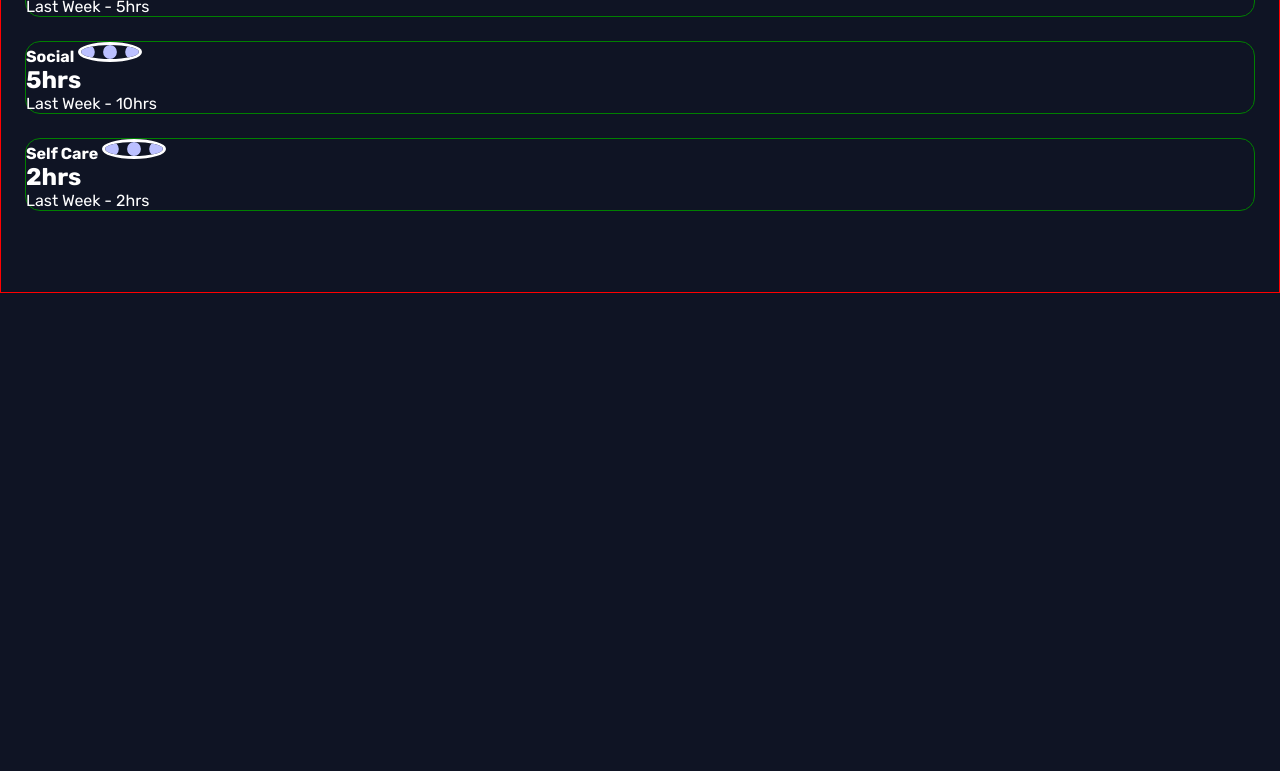
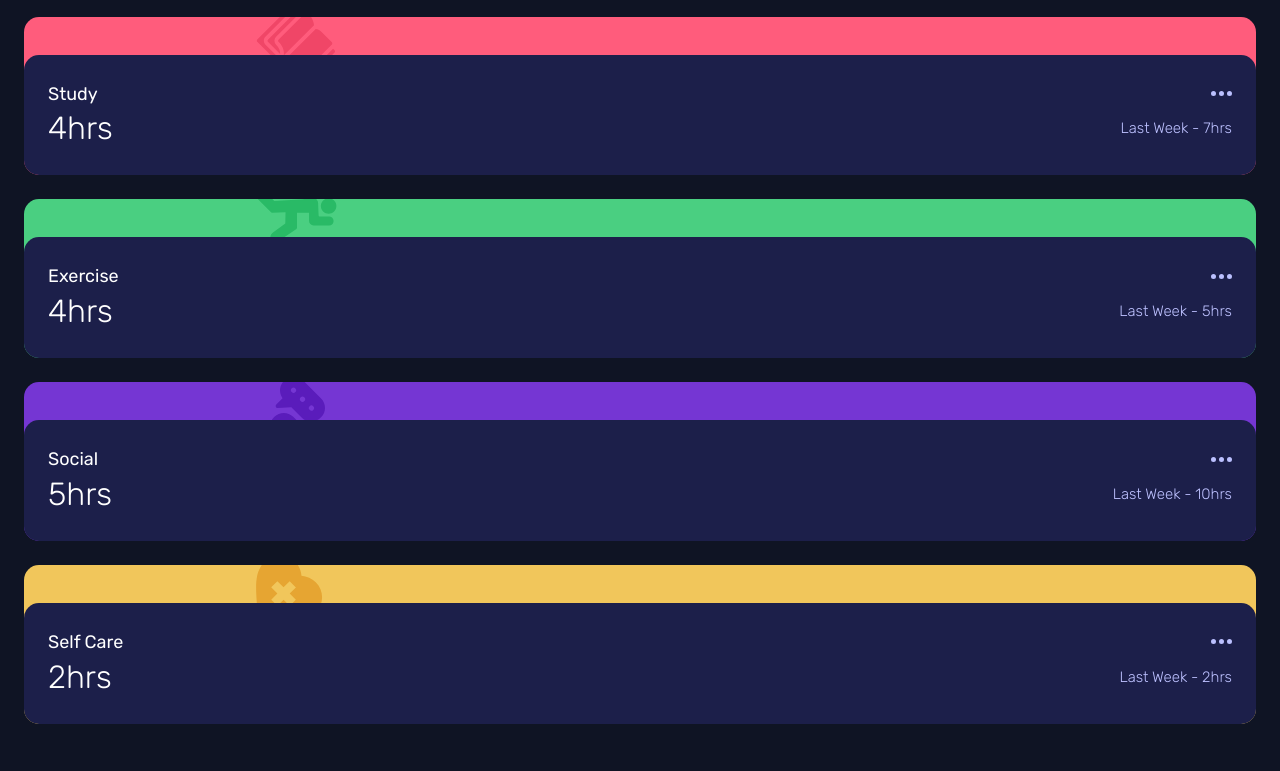
Before and after one commit to barka-dev/time-tracking-dashboard, a plain HTML site: page index.html in a window 1280 px wide. Shown: the part 660-1431 px from the top of the page. Before the commit the page ends 953 px from the top, so only its background shows below. Drawn offline with Linux system fonts and the light colour scheme.

Commit message:
Update style.css

```diff
--- a/style.css
+++ b/style.css
@@ -1,7 +1,7 @@
 :root{
     /* Primary */
     --blue: hsl(246, 80%, 60%);
-    --light-red: hsl(15, 100%, 70%);
+    --light-orange: hsl(15, 100%, 70%);
     --soft-blue: hsl(195, 74%, 62%);
     --light-red: hsl(348, 100%, 68%);
     --lime-green: hsl(145, 58%, 55%);
@@ -29,7 +29,7 @@ body{
 }
 
 main>section{
-    border:1px solid red;
+    /* border:1px solid red; */
     padding-block:5.0625rem;
     padding-inline:1.5rem;
     display:grid;
@@ -38,7 +38,6 @@ main>section{
 }
 
 article{
-    border:1px solid green;
     grid-column:span 12;
     border-radius:15px;
 }
@@ -55,16 +54,16 @@ article:nth-of-type(1) section:first-of-type{
     padding-inline-end:2.56rem;
     display:flex;
     align-items:center;
-    gap:1rem;
+    gap:1.1rem;
 }
 
-img{
+article:nth-of-type(1) img{
     border:3px solid #fff;
     border-radius:50%;
     width:4rem;
 }
 
-article:nth-of-type(1) section:first-of-type p{
+p, span{
     font-size:0.9375rem;
     font-weight:300;
     color:var(--pale-blue);
@@ -87,3 +86,72 @@ a{
     flex:1;
     text-align:center;
 }
+
+
+article:nth-of-type(2){
+    background-color:var(--light-orange);
+    background-image:url('./images/icon-work.svg');
+}
+
+article:nth-of-type(3){
+    background-color:var(--soft-blue);
+    background-image:url('./images/icon-play.svg');
+}
+
+article:nth-of-type(4){
+    background-color:var(--light-red);
+    background-image:url('./images/icon-study.svg');
+}
+
+article:nth-of-type(5){
+    background-color:var(--lime-green);
+    background-image:url('./images/icon-exercise.svg');
+}
+
+article:nth-of-type(6){
+    background-color:var(--violet);
+    background-image:url('./images/icon-social.svg');
+}
+
+article:nth-of-type(7){
+    background-color:var(--soft-orange);
+    background-image:url('./images/icon-self-care.svg');
+}
+
+article:not(:first-of-type){
+    background-repeat:no-repeat;
+    background-position-x:14.47rem;
+    background-position-y:-0.68rem;
+}
+
+article:not(:first-of-type) section{
+    background-color:var(--dark-blue);
+    border-radius:15px;
+    margin-top:2.375rem;
+    padding-block:1.75rem;
+    padding-inline:1.5rem;
+}
+
+article:not(:first-of-type) section div{
+    display:flex;
+    justify-content:space-between;
+    align-items:center;
+}
+
+article:not(:first-of-type) section div:last-of-type{
+    margin-block-start:0.3rem;
+}
+
+strong{
+    font-size:1.125rem;
+    font-weight:400;
+}
+
+article:not(:first-of-type) img{
+   width:21px;
+}
+
+h2{
+    font-size:2rem;
+    font-weight:300;
+}
```
